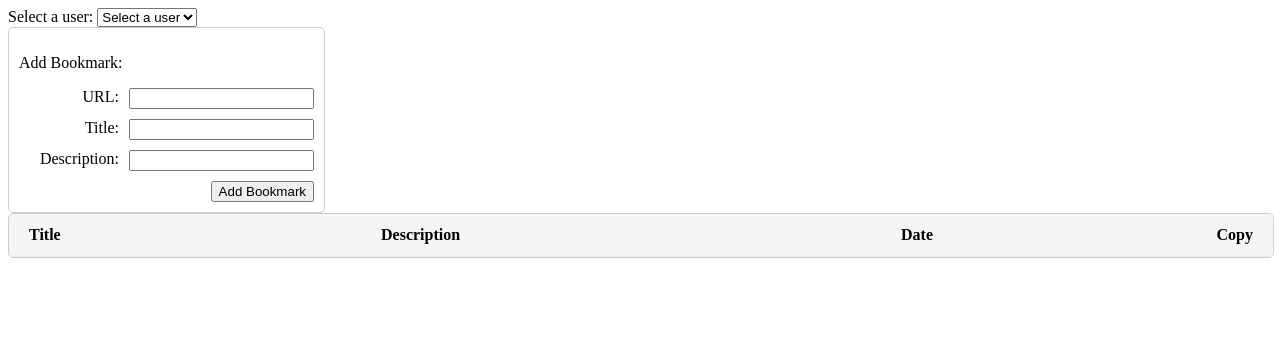
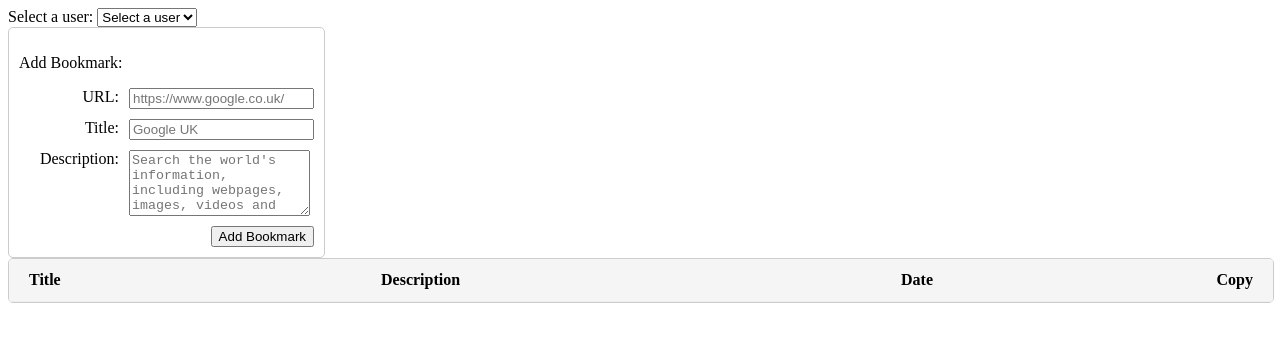
Before and after one commit to anosidium/Project-Shared-Bookmarks, a website with bundled scripts: page index.html in a window 1280 px wide. Built offline with nearby package versions, Linux system fonts and the light colour scheme.

Commit message:
Add placeholders and replace description input with textarea

```diff
--- a/index.html
+++ b/index.html
@@ -13,17 +13,21 @@
 
       <div class="form-row">
         <label for="bookmark-url">URL:</label>
-        <input type="url" id="bookmark-url" required />
+        <input type="url" id="bookmark-url" placeholder="https://www.google.co.uk/" required />
       </div>
 
       <div class="form-row">
         <label for="bookmark-title">Title:</label>
-        <input type="text" id="bookmark-title" required />
+        <input type="text" id="bookmark-title" placeholder="Google UK" required />
       </div>
 
       <div class="form-row">
         <label for="bookmark-description">Description:</label>
-        <input type="text" id="bookmark-description" />
+        <textarea
+          id="bookmark-description"
+          rows="4"
+          placeholder="Search the world's information, including webpages, images, videos and more. Google has many special features to help you find exactly what you're looking..."
+        ></textarea>
       </div>
 
       <div class="form-actions">
```
